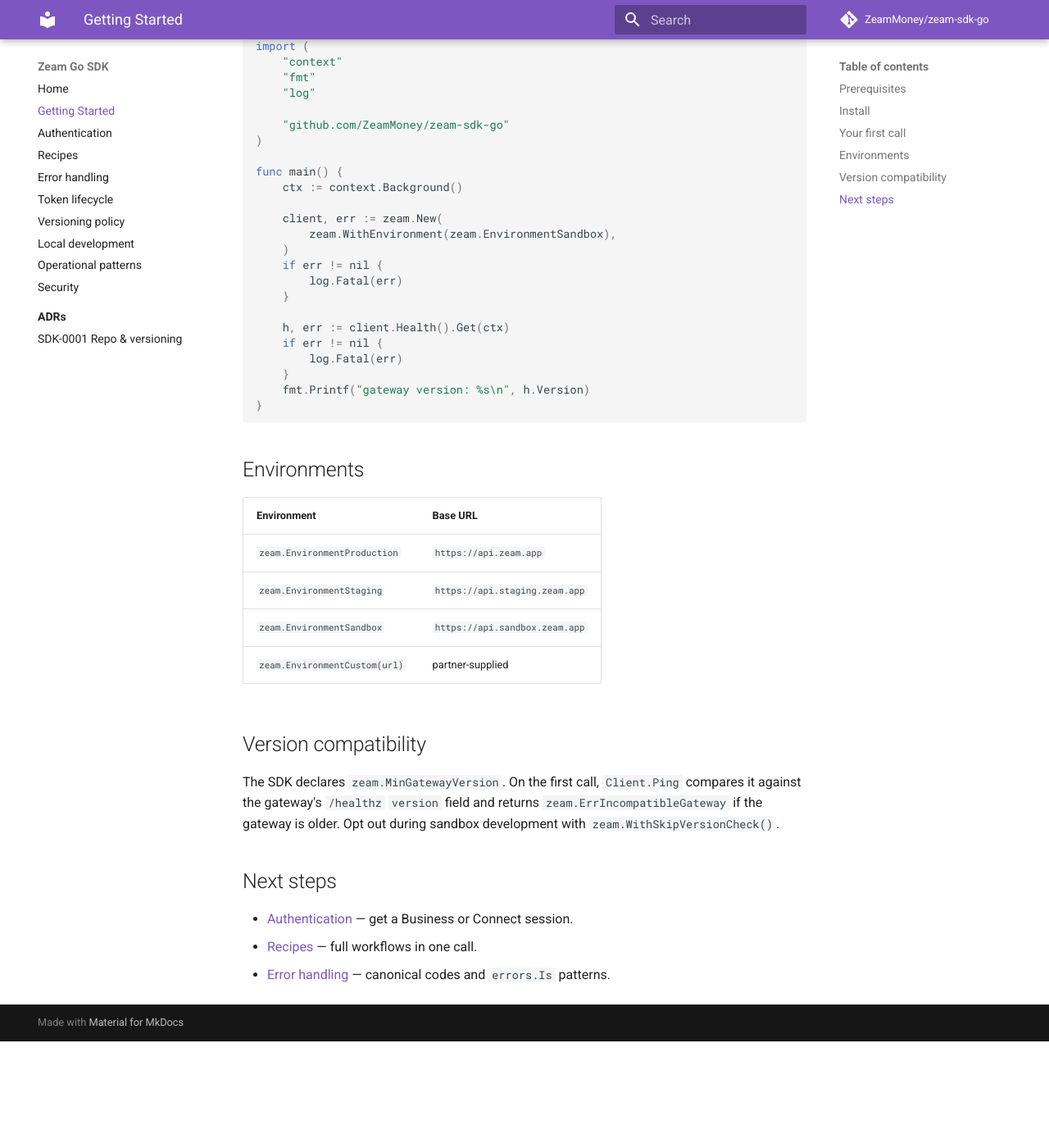
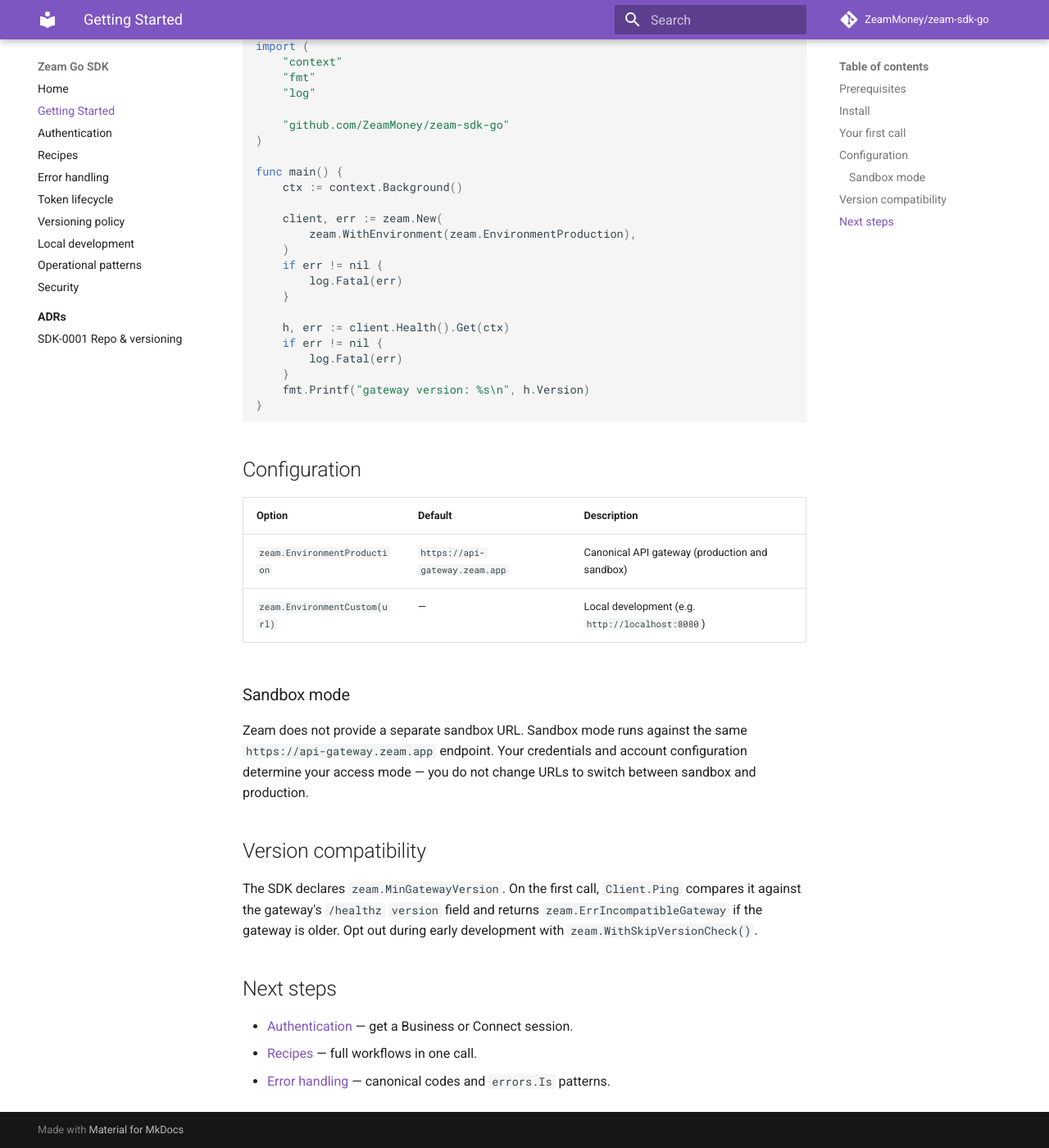
Before and after one commit to ZeamMoney/zeam-sdk-go, an MkDocs documentation site: the page built from docs/getting-started.md, in a window 1280 px wide and 1400 px high, scrolled down 513 px. Shown: the whole window at 82% size. Built offline with MkDocs 1.6.1 and Material for MkDocs 9.7.7, drawn with Linux system fonts in a browser that asks for light colours; comment, search, counter and statistics services are not loaded; before the commit the page ends 1783 px from its top, so only the background shows below that; some of the changed text lies outside the part shown.

Commit message:
Switch all environments to unified API Gateway endpoint. Refactor success and error envelope handling to match new response schema. Update documentation and examples accordingly.

````diff
--- a/docs/getting-started.md
+++ b/docs/getting-started.md
@@ -3,7 +3,7 @@
 ## Prerequisites
 
 - Go 1.26.2 or later.
-- A Zeam platform account (sandbox is fine for first integration).
+- A Zeam platform account with issued credentials.
 
 ## Install
 
@@ -28,7 +28,7 @@ func main() {
     ctx := context.Background()
 
     client, err := zeam.New(
-        zeam.WithEnvironment(zeam.EnvironmentSandbox),
+        zeam.WithEnvironment(zeam.EnvironmentProduction),
     )
     if err != nil {
         log.Fatal(err)
@@ -42,21 +42,26 @@ func main() {
 }
 ```
 
-## Environments
+## Configuration
 
-| Environment | Base URL |
-|---|---|
-| `zeam.EnvironmentProduction` | `https://api.zeam.app` |
-| `zeam.EnvironmentStaging` | `https://api.staging.zeam.app` |
-| `zeam.EnvironmentSandbox` | `https://api.sandbox.zeam.app` |
-| `zeam.EnvironmentCustom(url)` | partner-supplied |
+| Option | Default | Description |
+|---|---|---|
+| `zeam.EnvironmentProduction` | `https://api-gateway.zeam.app` | Canonical API gateway (production and sandbox) |
+| `zeam.EnvironmentCustom(url)` | — | Local development (e.g. `http://localhost:8080`) |
+
+### Sandbox mode
+
+Zeam does not provide a separate sandbox URL. Sandbox mode runs against the
+same `https://api-gateway.zeam.app` endpoint. Your credentials and account
+configuration determine your access mode — you do not change URLs to switch
+between sandbox and production.
 
 ## Version compatibility
 
 The SDK declares `zeam.MinGatewayVersion`. On the first call, `Client.Ping`
 compares it against the gateway's `/healthz` `version` field and returns
-`zeam.ErrIncompatibleGateway` if the gateway is older. Opt out during
-sandbox development with `zeam.WithSkipVersionCheck()`.
+`zeam.ErrIncompatibleGateway` if the gateway is older. Opt out during early
+development with `zeam.WithSkipVersionCheck()`.
 
 ## Next steps
 
````
Also changed, not shown: README.md (+60 -43 lines), docs/local-dev.md (+1 -1 lines), 9 other files.
